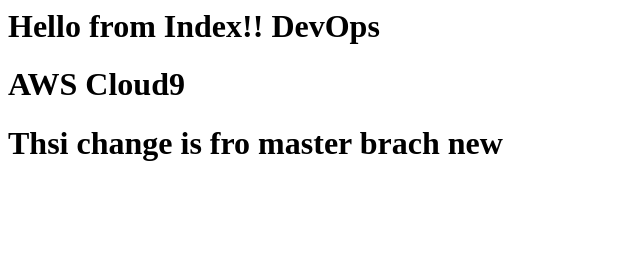
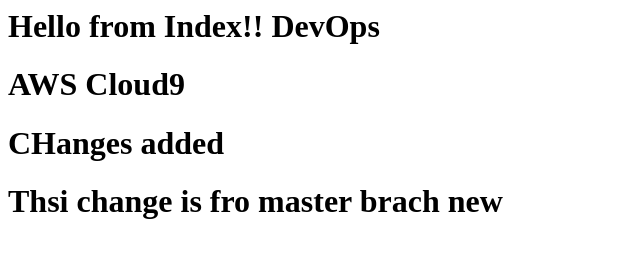
Before and after one commit to snehal-dhabale3191/Test1, a plain HTML site: page index.html in a window 1280 px wide. Shown: the whole page, without its empty margins (0-640 px from the left). Drawn offline with Linux system fonts and the light colour scheme.

Commit message:
Remote changes added by other

```diff
--- a/index.html
+++ b/index.html
@@ -1,4 +1,4 @@
 <h1> Hello from Index!! DevOps</h1>
 <h1> AWS Cloud9 </h1>
-
+<h1>CHanges added</h1>
 <h1> Thsi change is fro master brach new</h1>
```
